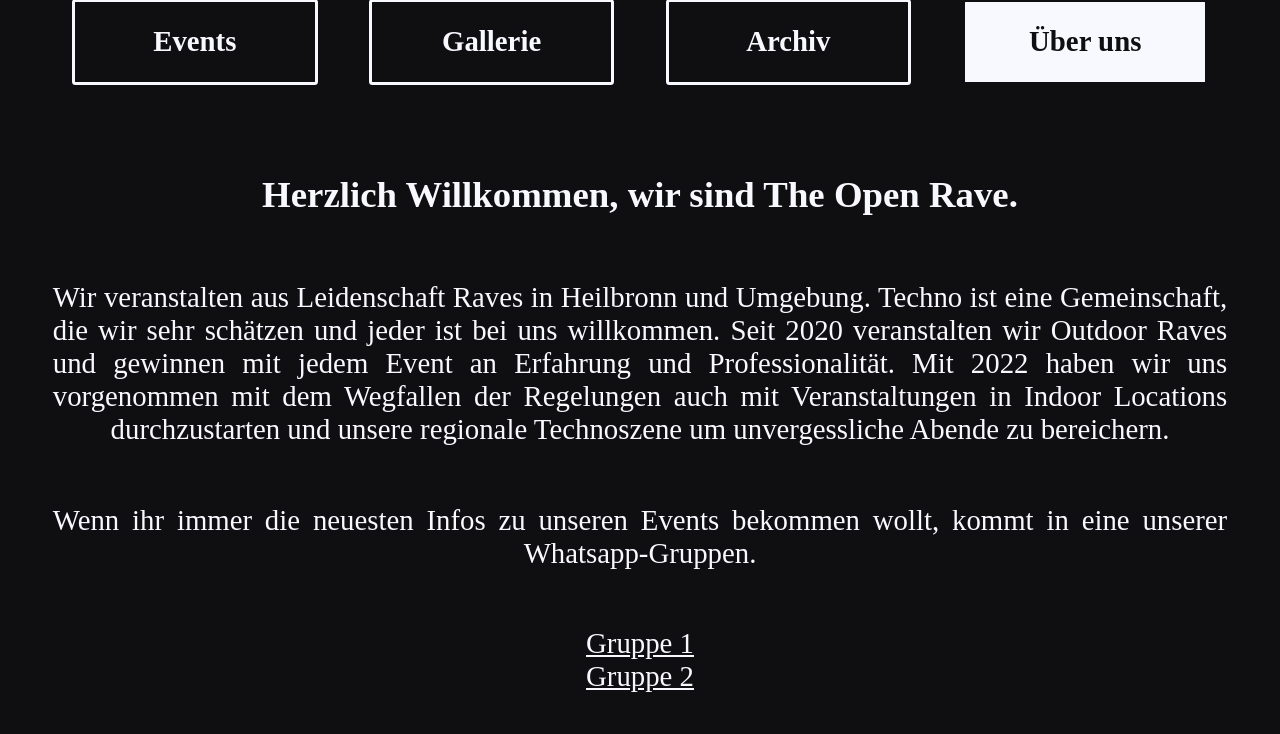
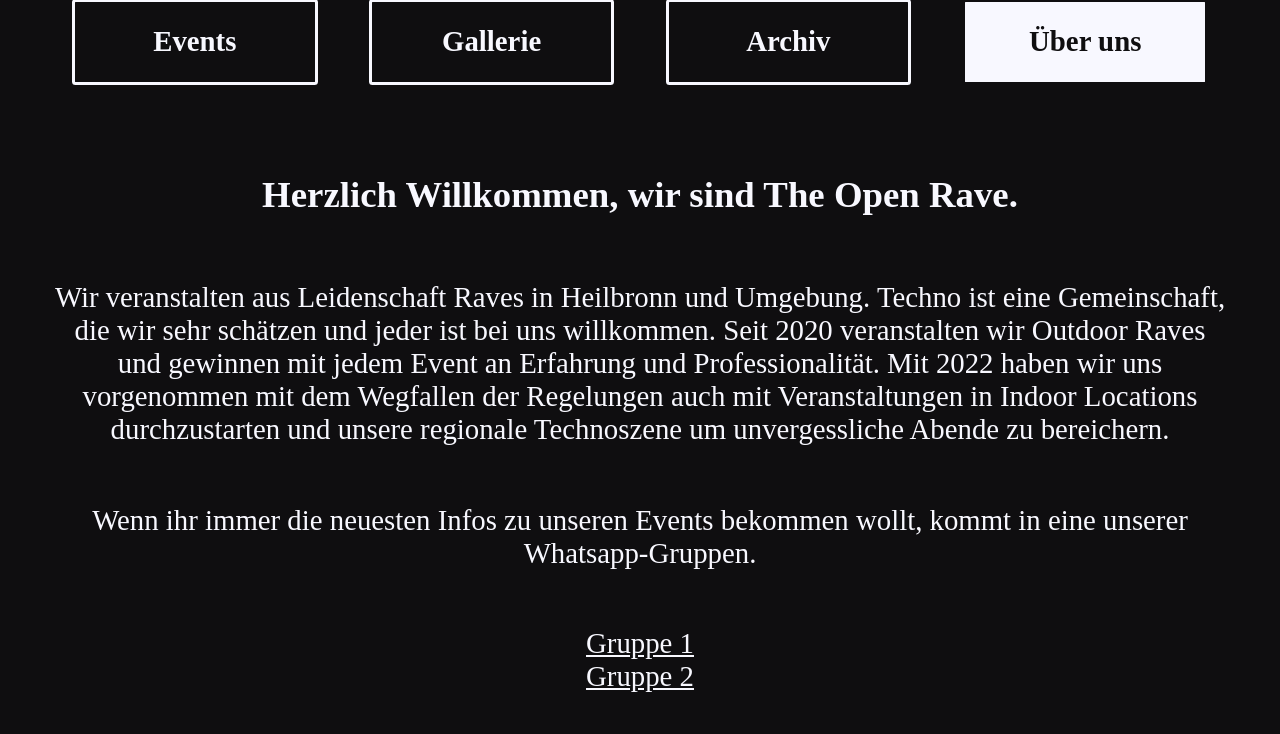
Before and after one commit to Rexxic/theopenrave, a PHP site: page /kontakt in a window 1280 px wide. Shown: the part 454-1188 px from the top of the page. Run offline with PHP 8.4, Linux system fonts and the light colour scheme.

Commit message:
Edited kontakt page

```diff
--- a/styles.css
+++ b/styles.css
@@ -176,8 +176,7 @@ article {
     align-items: center;
     justify-content: center;
     font-size: calc(0.5 * var(--minscale) + 1vw);
-    text-align: justify;
-    text-align-last: center;
+    text-align: center;
     width: 100%;
 }
 
```
